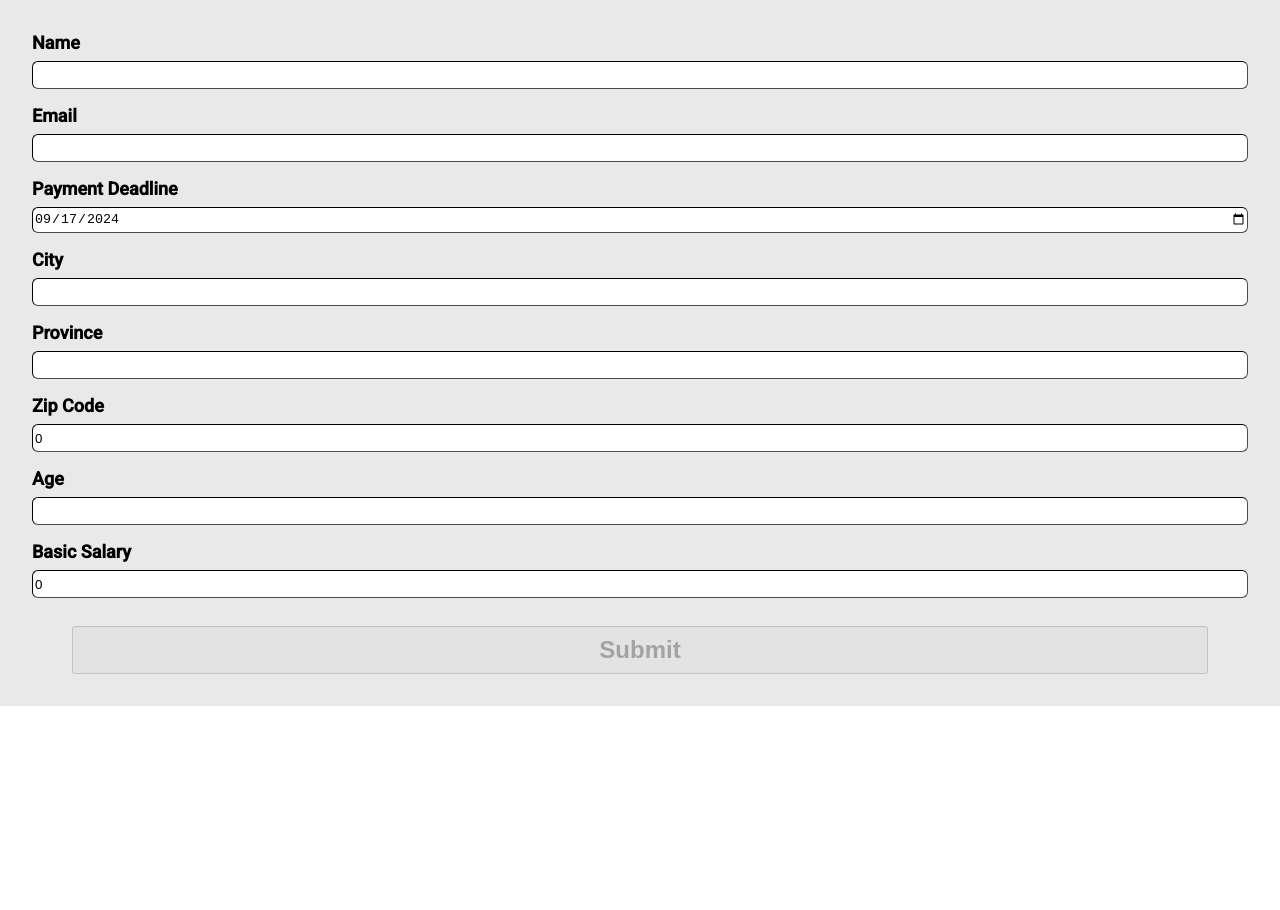
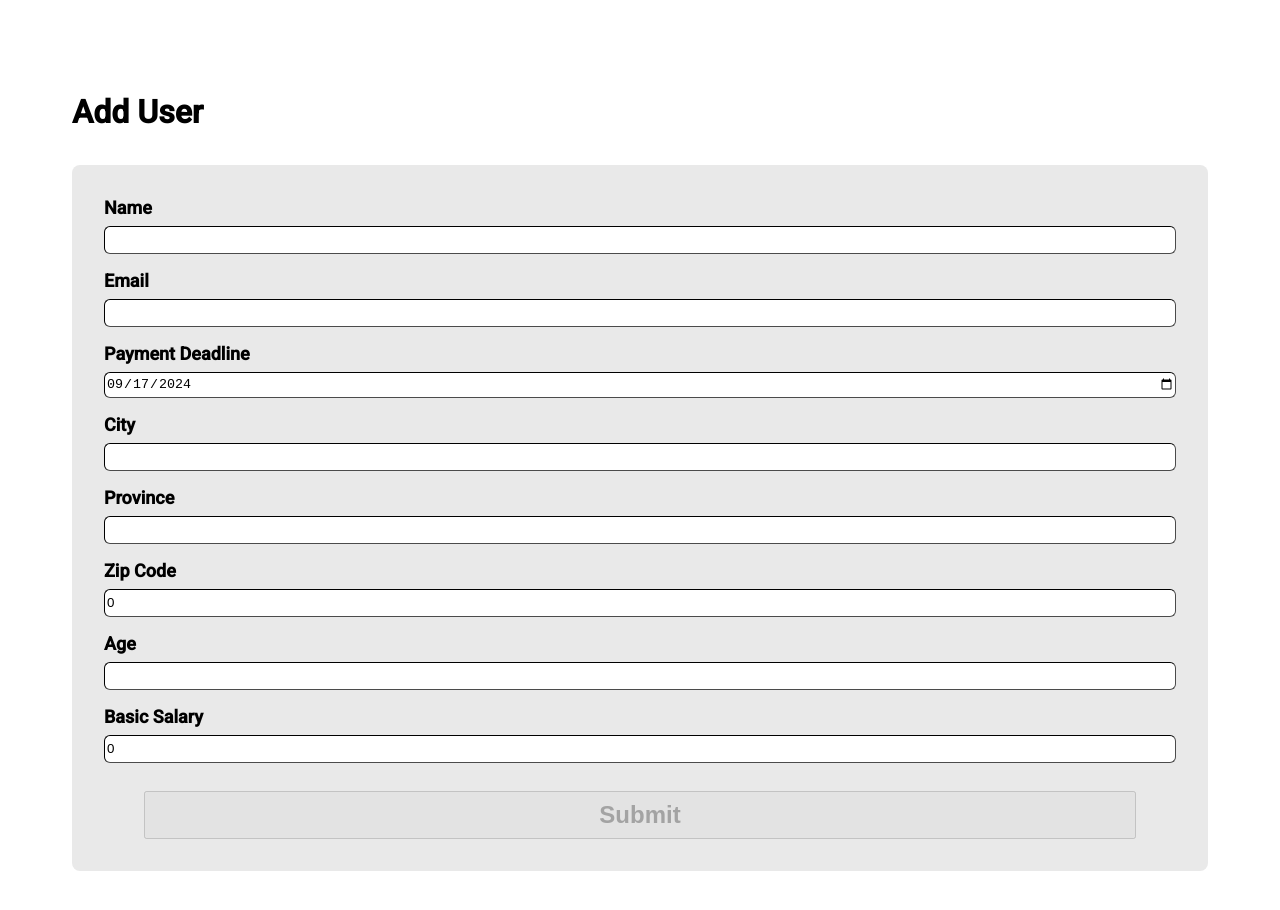
Before and after one commit to luminerrr/angular-fif, an Angular app: page /add in a window 1280 px wide. Shown: the top 910 px of the page. Before the commit the page ends 800 px from the top, so only its background shows below. Built offline with nearby package versions, Linux system fonts and the light colour scheme.

Commit message:
add styling for form component

```diff
--- a/src/app/pages/form/form.component.css
+++ b/src/app/pages/form/form.component.css
@@ -4,6 +4,7 @@ form {
   gap: 16px;
   background-color: rgb(233, 233, 233);
   padding: 32px;
+  border-radius: 8px;
 
   .form-group {
     label {
@@ -38,3 +39,10 @@ input {
   color: red;
   font-weight: 400;
 }
+
+.container {
+  display: flex;
+  flex-direction: column;
+  padding: 72px;
+  gap: 12px;
+}
--- a/src/app/pages/form/form.component.html
+++ b/src/app/pages/form/form.component.html
@@ -1,3 +1,5 @@
+<div class="container">
+  <h1>{{pathId ? "Edit" : "Add"}} User</h1>
   <form [formGroup]="addUserForm" (submit)="onSubmit()">
     <div class="form-group">
       <label for="name">Name</label>
@@ -88,7 +90,9 @@
       <input type="number" name="age" formControlName="age" />
       <div
         class="validation-error"
-      *ngIf="addUserForm.get('age')?.errors && addUserForm.get('age')?.touched"
+        *ngIf="
+          addUserForm.get('age')?.errors && addUserForm.get('age')?.touched
+        "
       >
         Please input Age
       </div>
@@ -114,3 +118,4 @@
       {{ isLoading ? "loading..." : "Submit " }}
     </button>
   </form>
+</div>
```
Lines whose indentation alone changed are shown as unchanged.
